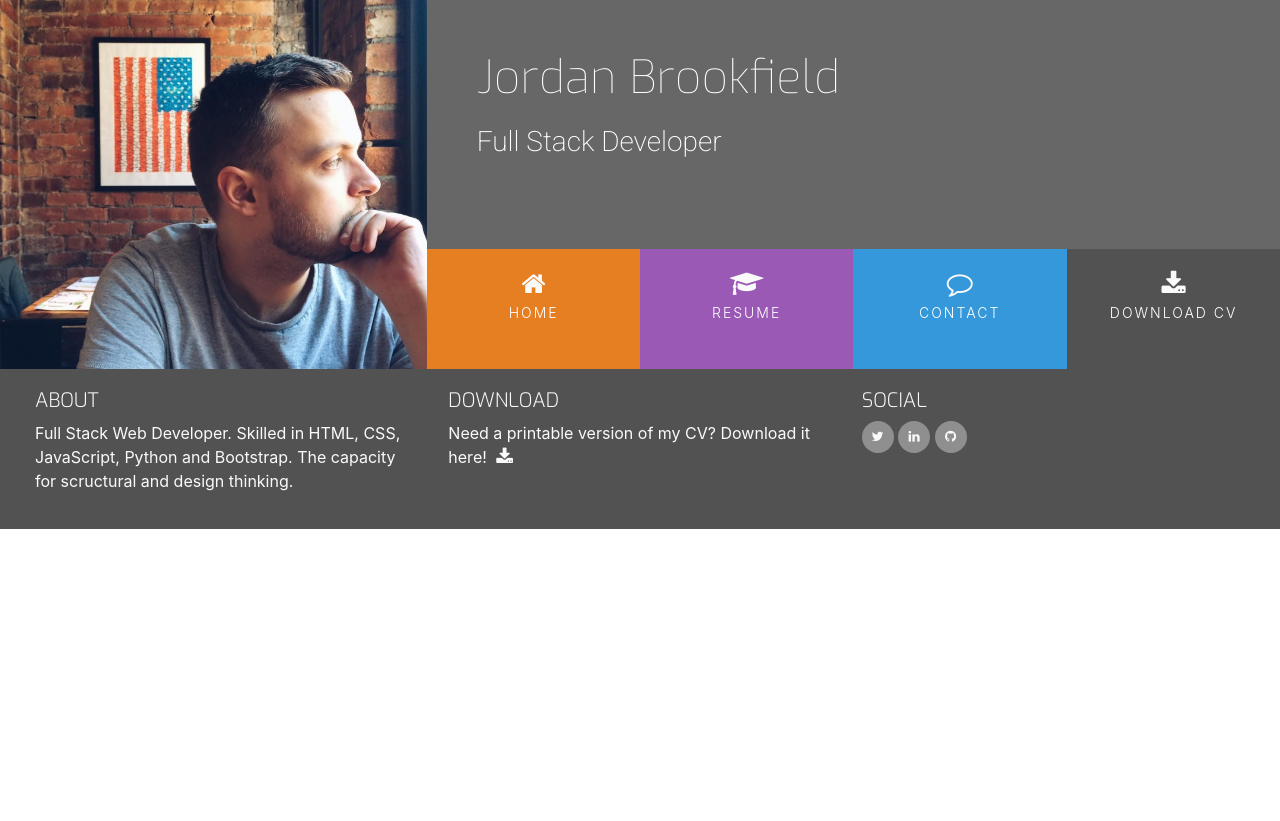
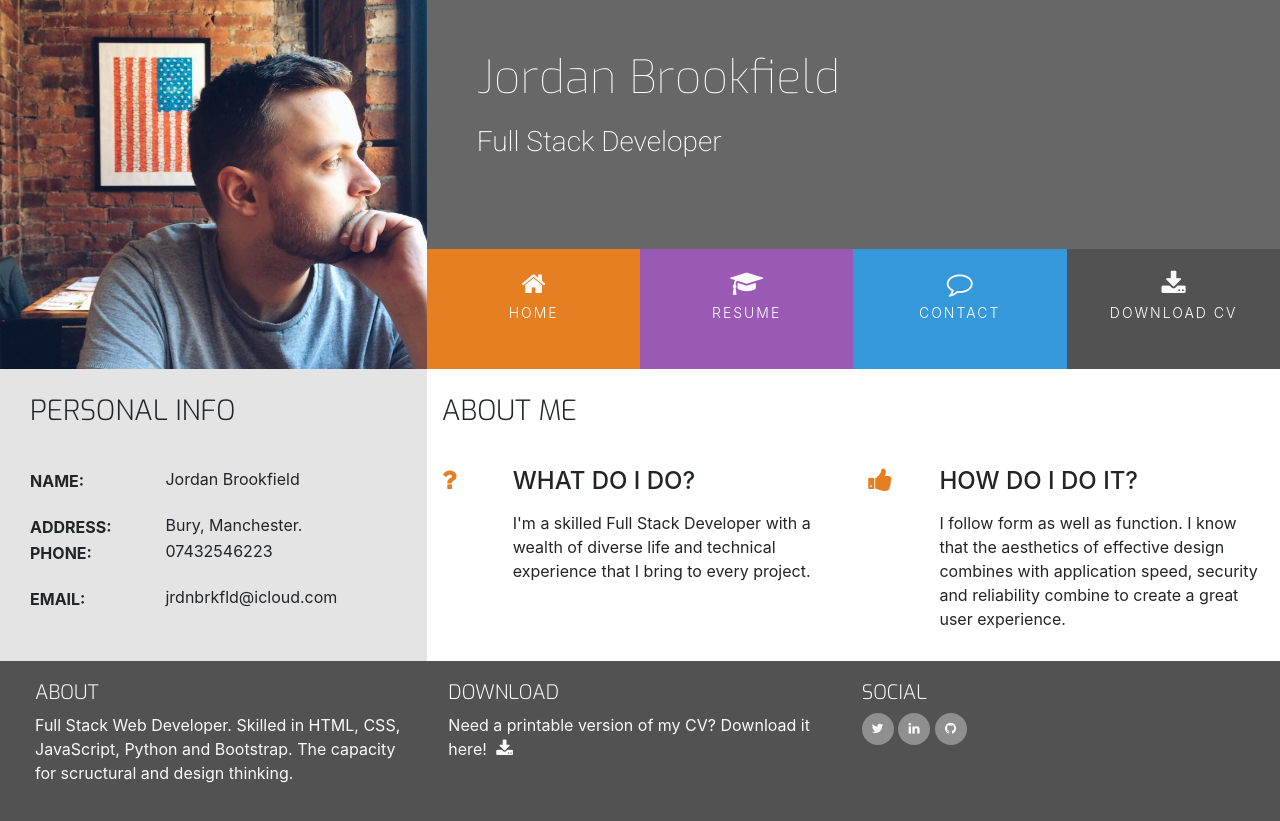
Before and after one commit to jrdnbrkfld/random-resume, a plain HTML site: page resume.html in a window 1280 px wide. Before the commit the page ends 800 px from the top, so only its background shows below. Drawn offline with nearby package versions, Linux system fonts and the light colour scheme.

Commit message:
add personal info items

```diff
--- a/resume.html
+++ b/resume.html
@@ -34,11 +34,11 @@
                                         aria-hidden="true"></i><span>Home</span></a>
                             </li>
                             <li class="col-6 col-sm-3 ui-menu-color-resume list-inline-item menuitem">
-                                <a href="#" class="hvr-sweep-to-bottom"><i class="fa fa-graduation-cap"
+                                <a href="resume.html" class="hvr-sweep-to-bottom"><i class="fa fa-graduation-cap"
                                         aria-hidden="true"></i><span>Resume</span></a>
                             </li>
                             <li class="col-6 col-sm-3 ui-menu-color-contact list-inline-item menuitem">
-                                <a href="#" class="hvr-sweep-to-bottom"><i class="fa fa-comment-o"
+                                <a href="contact.html" class="hvr-sweep-to-bottom"><i class="fa fa-comment-o"
                                         aria-hidden="true"></i><span>Contact</span></a>
                             </li>
                             <li class="col-6 col-sm-3 ui-menu-color-download list-inline-item menuitem">
@@ -52,8 +52,104 @@
             </div>
         </div>
     </header>
-    <section>
-
+    <section class="container-fluid">
+        <div class="row">
+            <div class="col-md-4 bg-color-personal-info section-column">
+                <div class="row">
+                    <div class="col-12">
+                        <h3 class="section-heading uppercase">
+                            Personal Info
+                        </h3>
+                    </div>
+                </div>
+                <div class="personal-info-item">
+                    <div class="key">
+                        <p class="uppercase">
+                            Name:
+                        </p>
+                    </div>
+                    <div class="value">
+                        <p>
+                            Jordan Brookfield
+                        </p>
+                    </div>
+                </div>
+                <div class="personal-info-item">
+                    <div class="key">
+                        <p class="uppercase">
+                            Address:
+                        </p>
+                    </div>
+                    <div class="value">
+                        <p>
+                            Bury, Manchester.
+                        </p>
+                    </div>
+                    <div class="personal-info-item">
+                        <div class="key">
+                            <p class="uppercase">
+                                Phone:
+                            </p>
+                        </div>
+                        <div class="value">
+                            <p>
+                                07432546223
+                            </p>
+                        </div>
+                    </div>
+                    <div class="personal-info-item">
+                        <div class="key">
+                            <p class="uppercase">
+                                Email:
+                            </p>
+                        </div>
+                        <div class="value">
+                            <p>
+                                jrdnbrkfld@icloud.com
+                            </p>
+                        </div>
+                    </div>
+                </div>
+            </div>
+            <div class="col-md-8 bg-color-three-reasons">
+                <div class="row">
+                    <div class="col">
+                        <h3 class="section-heading uppercase">About Me</h3>
+                    </div>
+                </div>
+                <div class="row">
+                    <div class="col-10 offset-1 offset-sm-0 col-sm-4 col-md-6">
+                        <div class="row">
+                            <div class="col-2">
+                                <i class="three-reasons-icon fa fa-question" aria-hidden="true"></i>
+                            </div>
+                            <div class="col-10">
+                                <h4 class="three-reasons-heading uppercase">What do i do?</h4>
+                                <p>
+                                    I'm a skilled Full Stack Developer with a wealth of diverse
+                                    life and technical experience that I bring to every project.
+                                </p>
+                            </div>
+                        </div>
+                    </div>
+                    <div class="col-10 offset-1 offset-sm-0 col-sm-4 col-md-6">
+                        <div class="row">
+                            <div class="col-2">
+                                <i class="three-reasons-icon fa fa-thumbs-up" aria-hidden="true"></i>
+                            </div>
+                            <div class="col-10">
+                                <h4 class="three-reasons-heading uppercase">How do I do it?</h4>
+                                <p>
+                                    I follow form as well as function. I know that the aesthetics of effective
+                                    design combines with application speed, security and reliability combine to
+                                    create a great user experience.
+                                </p>
+                            </div>
+                        </div>
+                    </div>
+                </div>
+            </div>
+        </div>
     </section>
     <footer class="container-fluid">
         <div id="footer-details" class="row">
```
